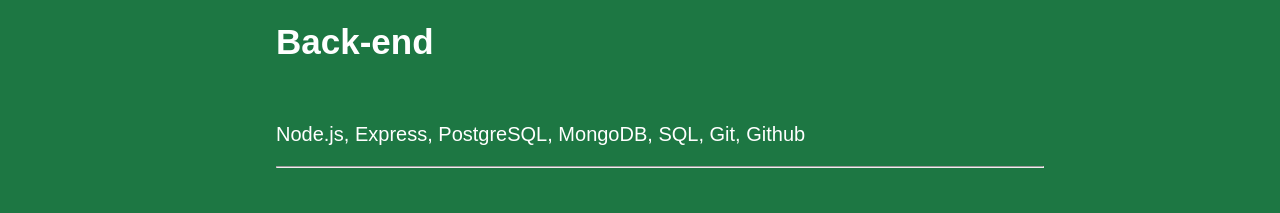
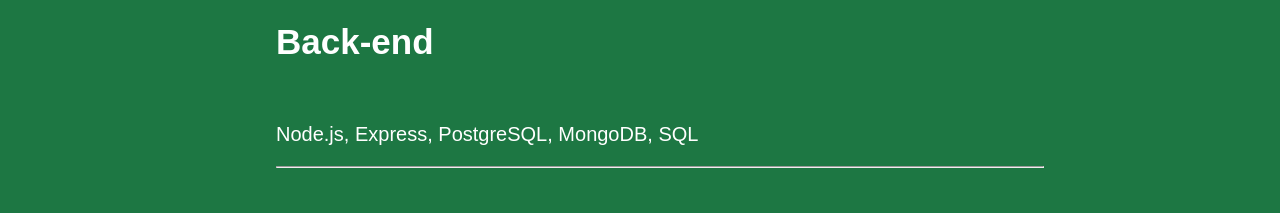
Before and after one commit to tomasmolinaarias/NewPortafolio, a React (Create React App) app: page / in a window 1280 px wide. Shown: the part 1200-1413 px from the top of the page. Built offline with nearby package versions, Linux system fonts and the light colour scheme.

Commit message:
tecnologias

```diff
--- a/src/pages/Home.jsx
+++ b/src/pages/Home.jsx
@@ -31,7 +31,7 @@
           <hr />
           <li className="item">
             <h4>Back-end</h4>
-            <span>Node.js, Express, PostgreSQL, MongoDB, SQL, Git, Github</span>
+            <span>Node.js, Express, PostgreSQL, MongoDB, SQL</span>
           </li>
           <hr />
           <li className="item">
```
